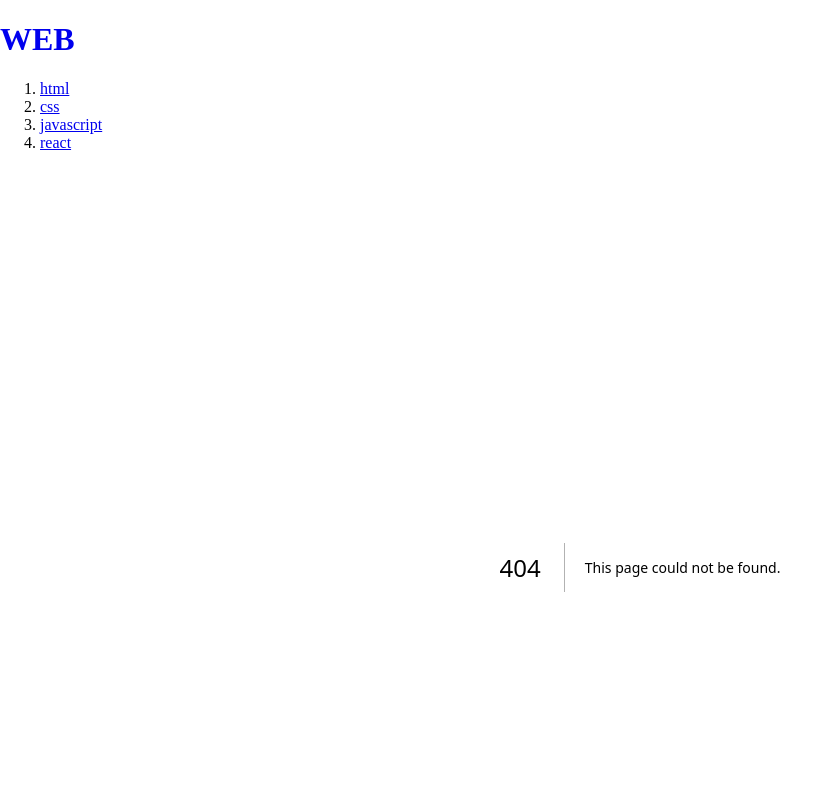
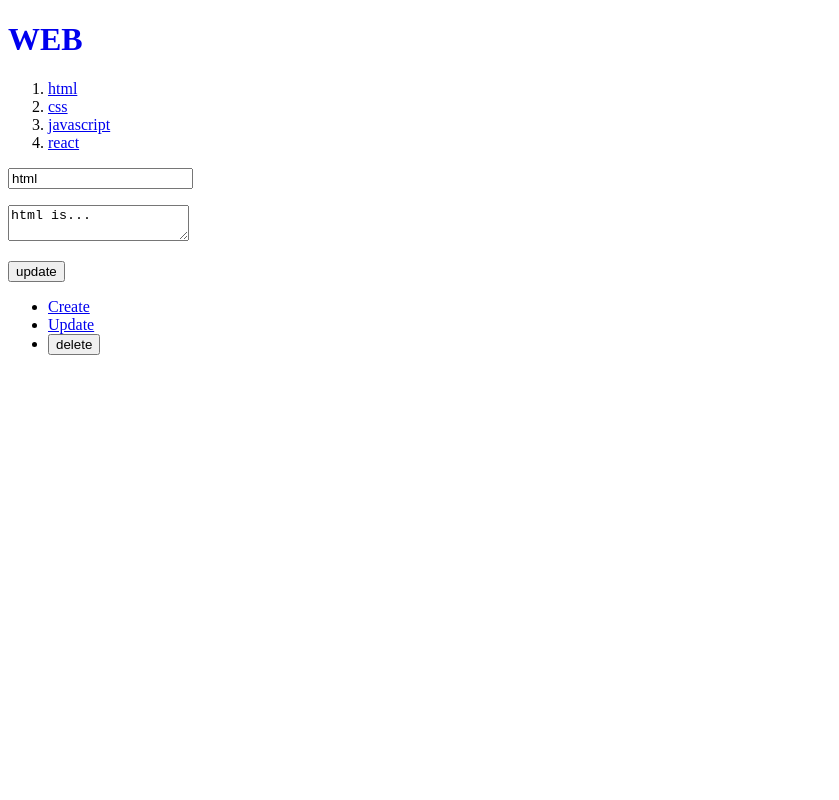
Before and after one commit to CLM-BONNY/next.js-basic, a Next.js app: page /update/1 in a window 1280 px wide. Before the commit this address had no page. Shown: the top 800 px of the page, without its empty margins (0-839 px from the left). Built offline with nearby package versions, Linux system fonts and the light colour scheme; data requests are answered from the project's data file.

Commit message:
feat. 글 수정하기(client component)

```diff
--- a/src/app/create/page.js
+++ b/src/app/create/page.js
@@ -21,6 +21,7 @@ export default function Create() {
         .then(result => {
           console.log(result);
           const lastid = result.id;
+          router.refresh();
           router.push(`/read/${lastid}`);
         })
     }}>
--- a/src/app/read/[id]/page.js
+++ b/src/app/read/[id]/page.js
@@ -1,5 +1,7 @@
 export default async function Read(props) {
-  const resp = await fetch(`http://localhost:9999/topics/${props.params.id}`);
+  const resp = await fetch(`http://localhost:9999/topics/${props.params.id}`, {
+    cache: "no-store",
+  });
   const topic = await resp.json();
   return (
     <>
--- /dev/null
+++ b/src/app/update/[id]/page.js
@@ -0,0 +1,68 @@
+"use client";
+
+import { useRouter, useParams } from "next/navigation";
+import { useEffect, useState } from "react";
+
+export default function Update() {
+  const [title, setTitle] = useState("");
+  const [body, setBody] = useState("");
+
+  const router = useRouter();
+  const params = useParams();
+  const id = params.id;
+
+  useEffect(() => {
+    fetch("http://localhost:9999/topics/" + id)
+      .then((resp) => resp.json())
+      .then((result) => {
+        setTitle(result.title);
+        setBody(result.body);
+      });
+  }, []);
+
+  return (
+    <form
+      onSubmit={(e) => {
+        e.preventDefault();
+        const title = e.target.title.value;
+        const body = e.target.body.value;
+        const options = {
+          method: "PATCH",
+          headers: {
+            "Content-Type": "application/json",
+          },
+          body: JSON.stringify({ title, body }),
+        };
+        fetch(`http://localhost:9999/topics/` + id, options)
+          .then((resp) => resp.json())
+          .then((result) => {
+            console.log(result);
+            const lastid = result.id;
+            router.refresh();
+            router.push(`/read/${lastid}`);
+          });
+      }}
+    >
+      <p>
+        <input
+          type="text"
+          name="title"
+          placeholder="title"
+          value={title}
+          onChange={(e) => setTitle(e.target.value)}
+        />
+      </p>
+      <p>
+        <textarea
+          name="body"
+          placeholder="body"
+          value={body}
+          onChange={(e) => setBody(e.target.value)}
+        ></textarea>
+      </p>
+      <p>
+        <input type="submit" value="update" />
+      </p>
+    </form>
+  );
+}
```
